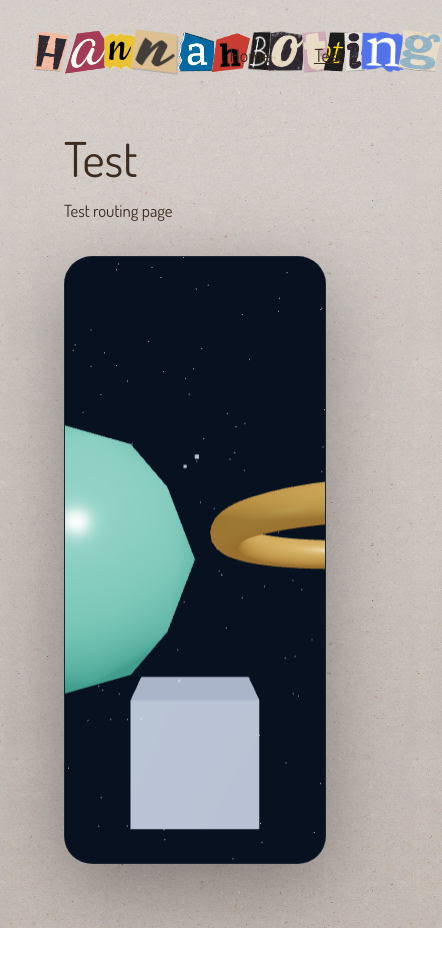
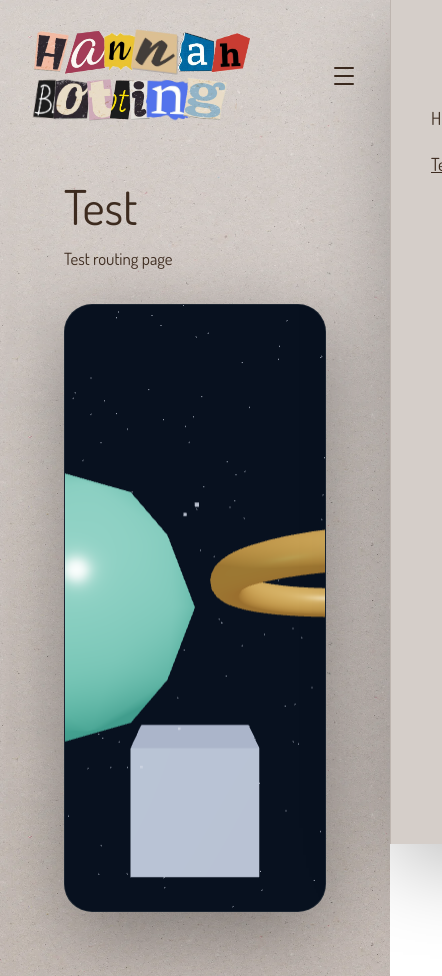
Before and after one commit to hannahbotting/hannahbotting.github.io, a React (Vite) app: page /test in a window 390 px wide. Shown: the whole page, 442 px wide, since content can reach past the window. Before the commit the page ends 928 px from the top, so only its background shows below. Built offline with nearby package versions, Linux system fonts and the light colour scheme.

Commit message:
feat: tailwindify the styling and add nav drawer to smaller screens

```diff
--- a/src/App.jsx
+++ b/src/App.jsx
@@ -1,33 +1,69 @@
+import { useState } from 'react';
 import { Navigate, NavLink, Route, Routes } from 'react-router-dom';
 import NameClippings from './components/NameClippings';
 import HomePage from './pages/HomePage';
 import TestPage from './pages/TestPage';
 
+const linkClass = ({ isActive }) =>
+  `no-underline px-4 pt-2 pb-0.5 text-lg transition-transform duration-150 hover:scale-110 ${isActive ? 'active' : ''}`;
+
 function SiteShell({ children }) {
+  const [menuOpen, setMenuOpen] = useState(false);
+
+  const closeMenu = () => setMenuOpen(false);
+
   return (
     <main className="min-h-screen p-8">
-      <header className="mx-auto mb-8 flex max-w-[1120px] items-center justify-between gap-4">
+      <header className="mx-auto mb-8 flex max-w-280 items-center justify-between gap-4">
         <NameClippings />
-        <nav className="flex gap-3" aria-label="Primary">
-          <NavLink
-            to="/"
-            end
-            className={({ isActive }) =>
-              `no-underline px-4 pt-2 pb-0.5 text-lg transition-transform duration-150 hover:scale-110 ${isActive ? 'active' : ''}`
-            }
-          >
+
+        <nav className="hidden gap-3 sm:flex" aria-label="Primary">
+          <NavLink to="/" end className={linkClass}>
             <span className="nav-underline">Home</span>
           </NavLink>
-          <NavLink
-            to="/test"
-            className={({ isActive }) =>
-              `no-underline px-4 pt-2 pb-0.5 text-lg transition-transform duration-150 hover:scale-110 ${isActive ? 'active' : ''}`
-            }
-          >
+          <NavLink to="/test" className={linkClass}>
             <span className="nav-underline">Test</span>
           </NavLink>
         </nav>
+
+        <button
+          type="button"
+          className="flex h-10 w-10 items-center justify-center rounded-full text-brand transition-transform duration-150 hover:scale-110 focus:outline-none focus-visible:ring-2 focus-visible:ring-brand/50 sm:hidden"
+          aria-label="Toggle navigation"
+          aria-expanded={menuOpen}
+          onClick={() => setMenuOpen((open) => !open)}
+        >
+          <span className="flex flex-col gap-1.5 transition-transform duration-150 [font-size:unset] motion-safe:transition-[transform,opacity]">
+            <span className={`block h-0.5 w-5 rounded-full bg-current transition-transform ${menuOpen ? 'translate-y-2 rotate-45' : ''}`} />
+            <span className={`block h-0.5 w-5 rounded-full bg-current transition-opacity ${menuOpen ? 'opacity-0' : ''}`} />
+            <span className={`block h-0.5 w-5 rounded-full bg-current transition-transform ${menuOpen ? '-translate-y-2 -rotate-45' : ''}`} />
+          </span>
+        </button>
       </header>
+
+      {/* Popout drawer */}
+      <nav
+        className={`fixed inset-y-0 right-0 z-50 flex w-64 transform flex-col gap-2 border-l border-brand/15 bg-paper p-6 pt-24 shadow-[0_24px_80px_rgba(0,0,0,0.25)] backdrop-blur transition-transform duration-300 sm:hidden ${
+          menuOpen ? 'translate-x-0' : 'translate-x-full'
+        }`}
+        aria-label="Primary"
+      >
+        <button
+          type="button"
+          className="absolute top-6 right-6 flex h-12 w-12 items-center justify-center rounded-full text-brand transition-transform duration-150 hover:scale-110"
+          aria-label="Close navigation"
+          onClick={closeMenu}
+        >
+          <span className="text-4xl leading-none">&times;</span>
+        </button>
+        <NavLink to="/" end className={linkClass} onClick={closeMenu}>
+          <span className="nav-underline">Home</span>
+        </NavLink>
+        <NavLink to="/test" className={linkClass} onClick={closeMenu}>
+          <span className="nav-underline">Test</span>
+        </NavLink>
+      </nav>
+
       {children}
     </main>
   );
--- a/src/components/NameClippings.jsx
+++ b/src/components/NameClippings.jsx
@@ -13,14 +13,16 @@ import i from '../assets/letters/i.png';
 import n2 from '../assets/letters/n2.png';
 import g from '../assets/letters/g.png';
 
-const letters = [
+const hannah = [
   { src: h, alt: 'H', rot: 4 },
   { src: a, alt: 'a', rot: -5 },
   { src: n, alt: 'n', rot: 2 },
   { src: n1, alt: 'n', rot: 6 },
   { src: a1, alt: 'a', rot: -3 },
   { src: h1, alt: 'h', rot: -2 },
-  null,
+];
+
+const botting = [
   { src: b, alt: 'B', rot: -6 },
   { src: o, alt: 'o', rot: 4 },
   { src: t, alt: 't', rot: -2 },
@@ -30,33 +32,40 @@ const letters = [
   { src: g, alt: 'g', rot: 5 },
 ];
 
-const jitter = () => letters.map((letter) => (letter ? letter.rot + Math.floor(Math.random() * 13) - 6 : 0));
+const jitter = () => (letters) => letters.map((letter) => letter.rot + Math.floor(Math.random() * 13) - 6);
+
+function LetterGroup({ letters, current }) {
+  return (
+    <div className="flex items-center">
+      {letters.map((letter, index) => (
+        <img
+          key={index}
+          src={letter.src}
+          alt={letter.alt}
+          className="h-10 w-auto -ml-1 first:ml-0 select-none transition-transform duration-300"
+          style={{ transform: `rotate(${current[index]}deg)` }}
+        />
+      ))}
+    </div>
+  );
+}
 
 export default function NameClippings() {
-  const [current, setCurrent] = useState(letters.map((l) => (l ? l.rot : 0)));
+  const [hannahJitter, setHannahJitter] = useState(hannah.map((l) => l.rot));
+  const [bottingJitter, setBottingJitter] = useState(botting.map((l) => l.rot));
 
   useEffect(() => {
     const interval = setInterval(() => {
-      setCurrent(jitter());
+      setHannahJitter(jitter()(hannah));
+      setBottingJitter(jitter()(botting));
     }, 1000);
     return () => clearInterval(interval);
   }, []);
 
   return (
-    <div className="flex items-center" role="img" aria-label="Hannah Botting">
-      {letters.map((letter, index) =>
-        letter ? (
-          <img
-            key={index}
-            src={letter.src}
-            alt={letter.alt}
-            className="h-10 w-auto -ml-1 first:ml-0 select-none transition-transform duration-300"
-            style={{ transform: `rotate(${current[index]}deg)` }}
-          />
-        ) : (
-          <span key={index} className="w-3" />
-        ),
-      )}
+    <div className="flex flex-wrap items-center gap-y-2" role="img" aria-label="Hannah Botting">
+      <LetterGroup letters={hannah} current={hannahJitter} />
+      <LetterGroup letters={botting} current={bottingJitter} />
     </div>
   );
 }
--- a/src/components/ProfilePictures.jsx
+++ b/src/components/ProfilePictures.jsx
@@ -2,7 +2,7 @@ import { useRef, useState } from 'react';
 import './ProfilePictures.css';
 
 const GRAVATAR_URL = 'https://gravatar.com/avatar/f3b3d719305fd56253fd657958d7c90e?s=512';
-const LINKEDIN_URL = '/favicon.png'; // TODO: change this
+const PROFILE_URL = '/profile.png';
 
 export default function ProfilePictures() {
   const [isAnimating, setIsAnimating] = useState(false);
@@ -46,7 +46,7 @@ export default function ProfilePictures() {
 
   return (
     <div
-      className="relative h-[420px] w-[560px] cursor-pointer select-none"
+      className="relative h-105 w-140 cursor-pointer select-none"
       role="button"
       tabIndex="0"
       aria-label="Toggle which profile photo is in front"
@@ -56,21 +56,21 @@ export default function ProfilePictures() {
       <div
         ref={aRef}
         id="photoA"
-        className={`photo overflow-hidden rounded-full border-4 border-brand bg-brand shadow-[0_14px_30px_rgba(0,0,0,0.4)] ${
+        className={`sticker-photo shadow-[0_14px_30px_rgba(0,0,0,0.4)] ${
           gravatarFront ? 'is-front' : 'is-back'
+        }`}
+      >
+        <img src={PROFILE_URL} alt="Profile" />
+      </div>
+      <div
+        ref={bRef}
+        id="photoB"
+        className={`sticker-photo bg-brand shadow-[0_14px_30px_rgba(0,0,0,0.4)] ${
+          gravatarFront ? 'is-back' : 'is-front'
         }`}
       >
         <img src={GRAVATAR_URL} alt="Gravatar profile" />
       </div>
-      <div
-        ref={bRef}
-        id="photoB"
-        className={`photo overflow-hidden rounded-full border-4 border-brand bg-brand shadow-[0_14px_30px_rgba(0,0,0,0.4)] ${
-          gravatarFront ? 'is-back' : 'is-front'
-        }`}
-      >
-        <img src={LINKEDIN_URL} alt="LinkedIn profile" />
-      </div>
     </div>
   );
 }
--- a/src/styles.css
+++ b/src/styles.css
@@ -4,7 +4,9 @@
 @theme {
   --color-brand: #3d2b1f;
   --color-surface: #07111e;
+  --color-paper: #d5cec9;
   --font-family-display: 'Dosis', system-ui, sans-serif;
+  --breakpoint-xs: 30rem;
 }
 
 :root {
```
Also changed, not shown: src/components/ProfilePictures.css (+36 -102 lines), 2 other files (tests, documents, lock files or other folders).
